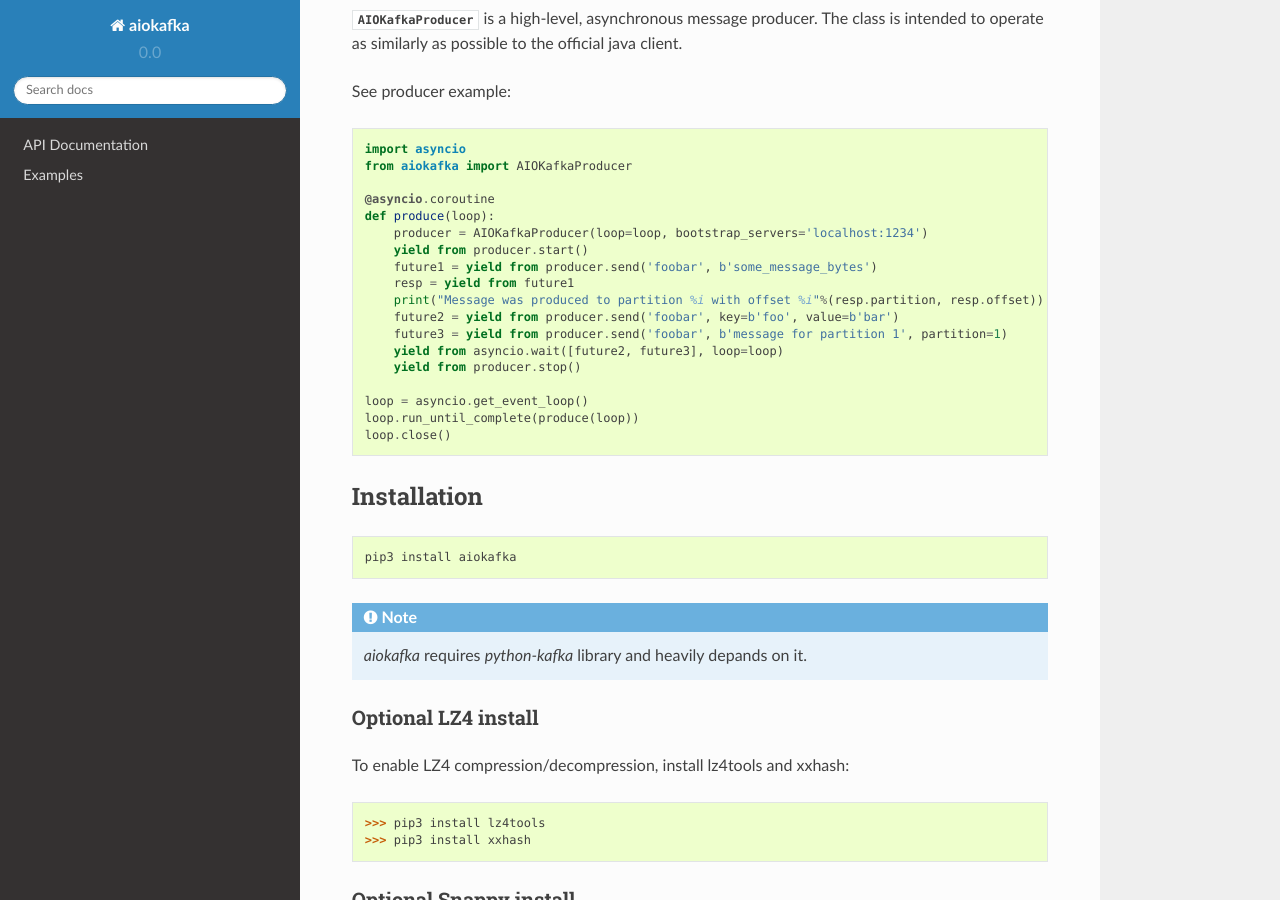
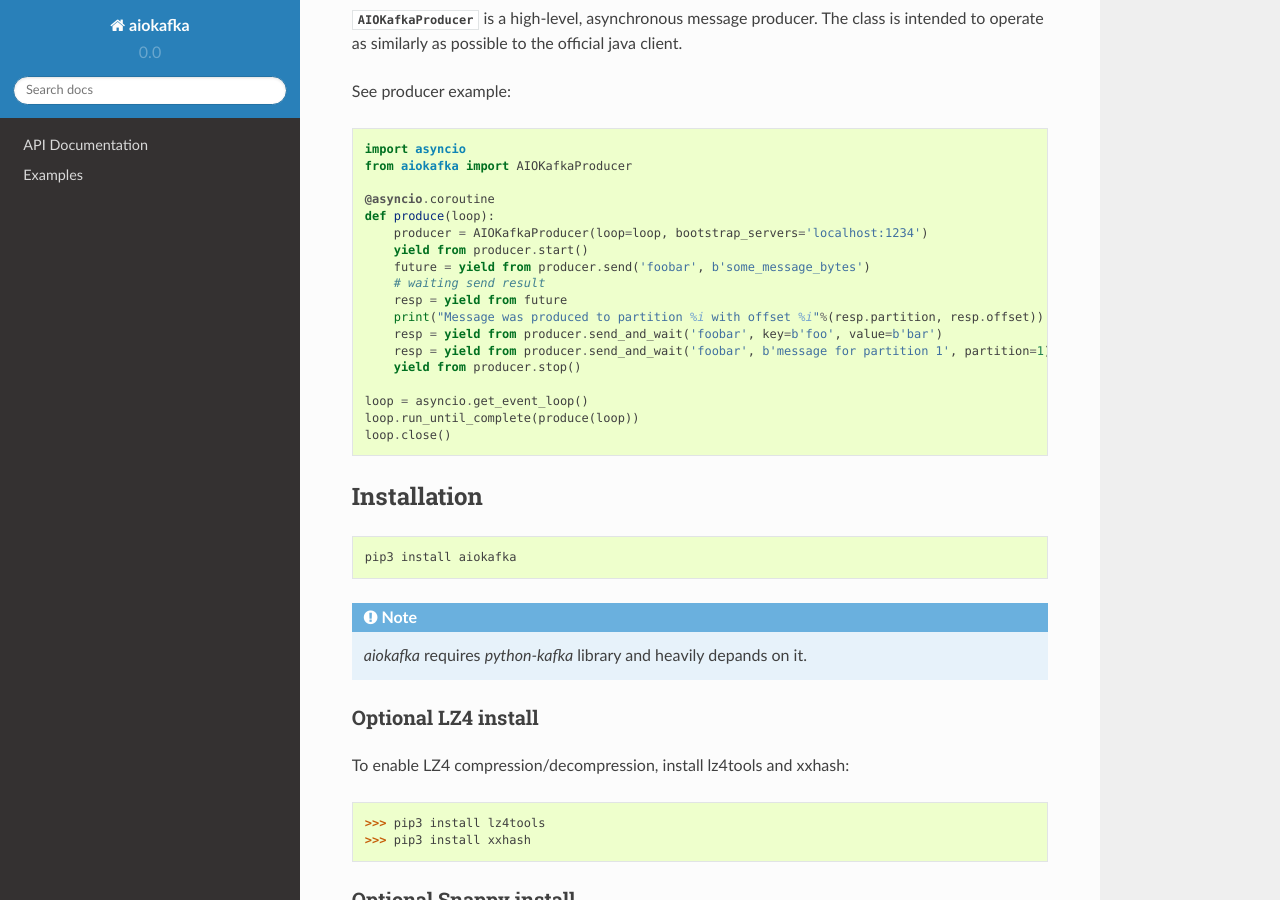
Before and after one commit to aio-libs/aiokafka, a Sphinx documentation site: the page built from docs/index.rst, in a window 1280 px wide and 900 px high, scrolled down 1075 px. Built offline with Sphinx 7.4.7 and the Read the Docs theme 2.0.0, drawn with Linux system fonts in a browser that asks for light colours.

Commit message:
Fixed docs for using send_and_wait producer helper

```diff
--- a/docs/index.rst
+++ b/docs/index.rst
@@ -71,12 +71,12 @@ See producer example:
         def produce(loop):
             producer = AIOKafkaProducer(loop=loop, bootstrap_servers='localhost:1234')
             yield from producer.start()
-            future1 = yield from producer.send('foobar', b'some_message_bytes')
-            resp = yield from future1
+            future = yield from producer.send('foobar', b'some_message_bytes')
+            # waiting send result
+            resp = yield from future
             print("Message was produced to partition %i with offset %i"%(resp.partition, resp.offset))
-            future2 = yield from producer.send('foobar', key=b'foo', value=b'bar')
-            future3 = yield from producer.send('foobar', b'message for partition 1', partition=1)
-            yield from asyncio.wait([future2, future3], loop=loop)
+            resp = yield from producer.send_and_wait('foobar', key=b'foo', value=b'bar')
+            resp = yield from producer.send_and_wait('foobar', b'message for partition 1', partition=1)
             yield from producer.stop()
 
         loop = asyncio.get_event_loop()
```
Also changed, not shown: README.rst (+5 -5 lines).
